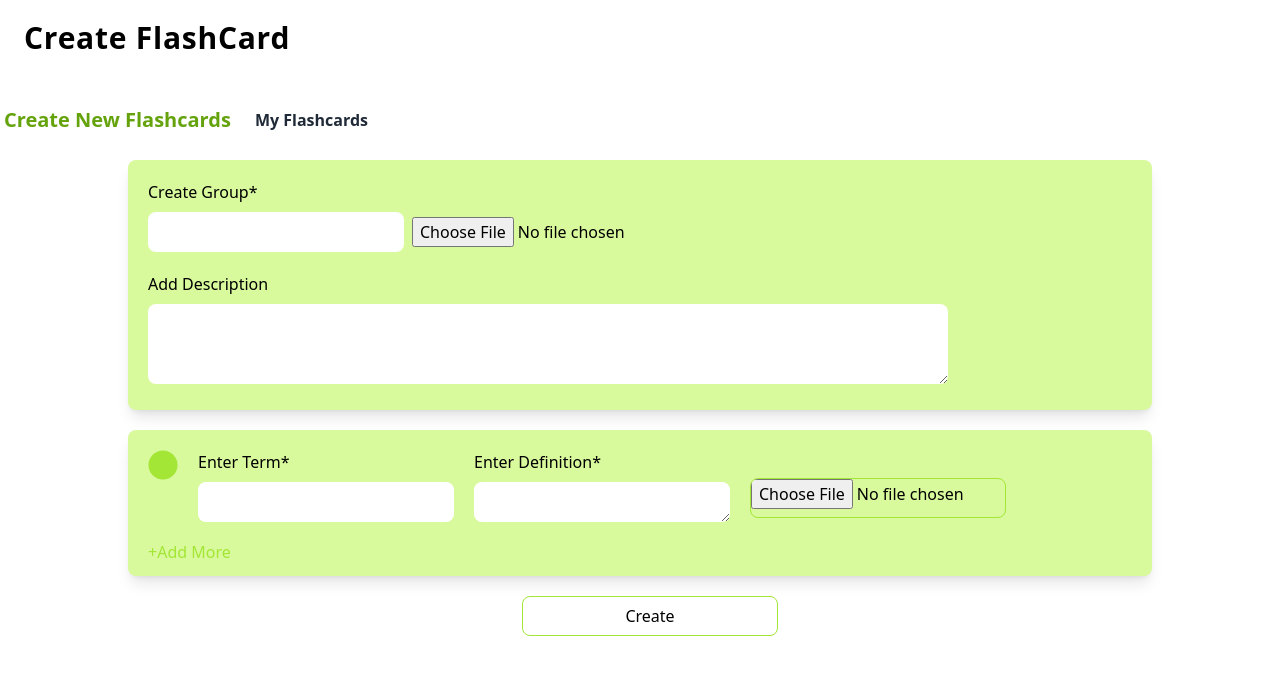
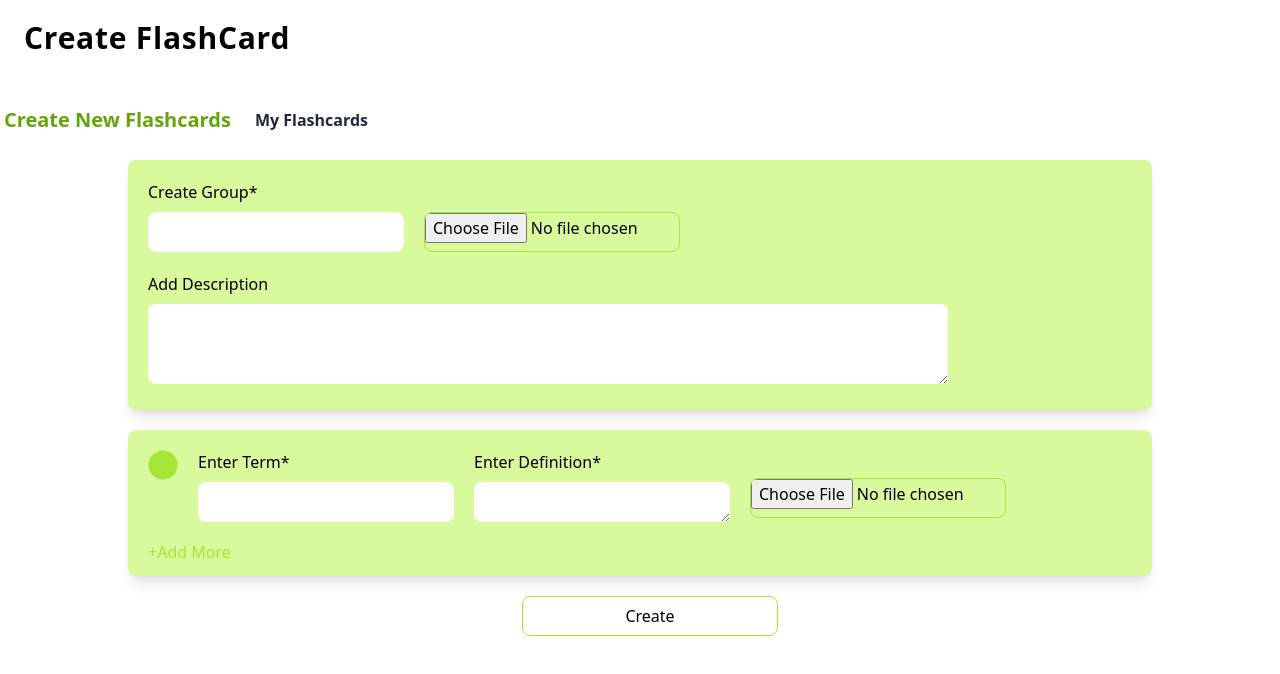
Before and after one commit to KomalPawar022/FlashCard-Generator1, a React (Create React App) app: page / in a window 1280 px wide. Shown: the top 674 px of the page. Built offline with nearby package versions, Linux system fonts and the light colour scheme.

Commit message:
Group Image Card/Cards

```diff
--- a/src/components/group-tile/index.jsx
+++ b/src/components/group-tile/index.jsx
@@ -1,14 +1,24 @@
 import { Link } from "react-router-dom";
-export default function GroupTile({ group, description, noOfCards }) {
+export default function GroupTile({ group, description, noOfCards, groupImg }) {
   return (
     <>
-      <div className="group flex flex-col justify-center items-center border-2 border-lime-300 gap-3 p-4 h-[360px] mt-10 ml-5 rounded-xl">
-        <div className="flex p-3">
+      <div className="group flex flex-col justify-center items-center border-2 border-lime-300 gap-1 p-4 h-[360px] mt-10 ml-5 rounded-xl">
+        <div className="rounded-full border border-lime-600 h-[100px] w-[100px] mt-3">
+          {groupImg ? (
+            <img
+              src={URL.createObjectURL(groupImg)}
+              className="w-[99px] h-[99px] rounded-full"
+            />
+          ) : null}
+        </div>
+        <div className="flex p-1">
           <h1 className="font-bold text-2xl">{group}</h1>
         </div>
-        <div className="flex p-3 flex-col space-y-2 justify-center items-center">
-          <p>{description}</p>
-          <p>{noOfCards} Cards</p>
+        <div className="flex p-1 flex-col space-y-1 justify-center items-center">
+          <p className="w-full h-[80px] text-center">{description}</p>
+          <p>
+            {noOfCards} {noOfCards === 1 ? "Card" : "Cards"}
+          </p>
         </div>
         <div className="flex p-3">
           <button className="border border-lime-600 rounded-lg w-[15vw] h-[40px] text-lime-600">
--- a/src/pages/create-new.jsx
+++ b/src/pages/create-new.jsx
@@ -14,6 +14,7 @@ export default function CreateFlashcards() {
   const { card } = useSelector((state) => state);
   const [group, setGroup] = useState(null);
   const [description, setDescription] = useState(null);
+  const [groupImg, setGroupImg] = useState(null);
   const [term, setTerm] = useState("");
   const [def, setDef] = useState("");
   const [img, setImg] = useState(null);
@@ -50,15 +51,8 @@ export default function CreateFlashcards() {
       setImg(null);
       setCounter(counter + 1);
       dispatch(addCard(cardData));
-      console.log("in if");
     }
-
-    console.log("counter", counter);
   }
-
-  useEffect(() => {
-    console.log("counter changed", counter);
-  }, [counter]);
 
   function handleSaveGroup(e) {
     e.preventDefault();
@@ -68,16 +62,14 @@ export default function CreateFlashcards() {
     let noOfcards;
     if (term != null && term.length > 0) {
       noOfcards = counter;
-
-      console.log("noOfcards in if", noOfcards);
     } else {
       noOfcards = counter - 1;
-      console.log("noOfcards in else", noOfcards);
     }
     const groupData = {
       group: group,
       description: description,
       noOfCards: noOfcards,
+      groupImg: groupImg,
     };
     dispatch(addGroup(groupData));
     if (hasDeleted) {
@@ -91,7 +83,9 @@ export default function CreateFlashcards() {
     <div className="flex flex-col justify-center items-center">
       <div className="bg-lime-200 flex flex-col  w-[80vw] rounded-lg shadow-lg">
         <form>
-          <div className="my-5 ml-5">
+          <div className="my-5 ml-5 ">
+            <div className="flex flex-row">
+              <div>
                 <p className="mb-2">Create Group*</p>
                 <input
                   type="text"
@@ -99,7 +93,28 @@ export default function CreateFlashcards() {
                   className="w-[20vw] h-[40px] rounded-lg"
                   required
                 />
-            <input type="file" className="ml-2 bg-white-100" />
+              </div>
+
+              <div className=" h-100 items-center">
+                {groupImg ? (
+                  <div className="mt-3 ml-5 justify-center">
+                    <img
+                      src={URL.createObjectURL(groupImg)}
+                      className="w-[15vw] h-[100px] rounded-lg"
+                    />
+                  </div>
+                ) : (
+                  <div className="mt-8 ml-5 inline-block">
+                    <input
+                      className="border border-lime-400 rounded-lg w-[20vw] h-[40px]"
+                      type="file"
+                      accept=".jpg, .jpeg, .png"
+                      onChange={(e) => setGroupImg(e.target.files[0])}
+                    />
+                  </div>
+                )}
+              </div>
+            </div>
           </div>
           <div className="my-5 ml-5">
             <p className="mb-2">Add Description</p>
--- a/src/pages/my-flashcards.jsx
+++ b/src/pages/my-flashcards.jsx
@@ -7,11 +7,13 @@ export default function MyFlashcards() {
     <div>
       {cardGroup && cardGroup.length ? (
         <div className="min-h-[80vh] grid sm:grid-cols-2  lg:grid-cols-3 max-w-6xl mx-auto p-3">
-          {cardGroup.map((item) => (
+          {cardGroup.map((item, index) => (
             <GroupTile
+              key={index}
               group={item.group}
               description={item.description}
               noOfCards={item.noOfCards}
+              groupImg={item.groupImg}
             />
           ))}
         </div>
--- a/src/pages/view-card.jsx
+++ b/src/pages/view-card.jsx
@@ -15,6 +15,7 @@ export default function ViewCard() {
   const [groupName, setGroupName] = useState(null);
   const [groupDesc, setGroupDesc] = useState(null);
   const [noOfCards, setNoOfCards] = useState(0);
+  const [groupImg, setGroupImg] = useState(null);
   const { card } = useSelector((state) => state);
   //const [selectedTerm, setSelectedTerm] = useState(null);
   const [selectedId, setSelectedId] = useState(1);
@@ -27,12 +28,12 @@ export default function ViewCard() {
 
   useEffect(() => {
     if (cardGroup.length > 0) {
-      console.log(true);
       cardGroup.map((item) => {
         if (item.group === group) {
           setGroupName(item.group);
           setGroupDesc(item.description);
           setNoOfCards(item.noOfCards);
+          setGroupImg(item.groupImg);
         }
       });
     }
@@ -46,7 +47,6 @@ export default function ViewCard() {
         }
       });
       setCardData(arr);
-      console.log(cardData);
     }
   }, [groupName]);
 
@@ -75,7 +75,19 @@ export default function ViewCard() {
 
         <div className="flex flex-col text-bold justify-left items-start ml-8 mb-5">
           <h1 className="font-bold text-2xl">{groupName}</h1>
-          <h3>{groupDesc}</h3>
+          <div className="flex flex-row">
+            <h3>{groupDesc}</h3>
+            <div className=" h-100 items-center">
+              {groupImg ? (
+                <div className="mt-3 ml-5 justify-center">
+                  <img
+                    src={URL.createObjectURL(groupImg)}
+                    className="w-[15vw] h-[100px] rounded-lg"
+                  />
+                </div>
+              ) : null}
+            </div>
+          </div>
         </div>
       </div>
       <div className="flex flex-row m-10 justify-self-center">
```
Also changed, not shown: 1 other file (tests, documents, lock files or other folders). Lines whose indentation alone changed are shown as unchanged.
